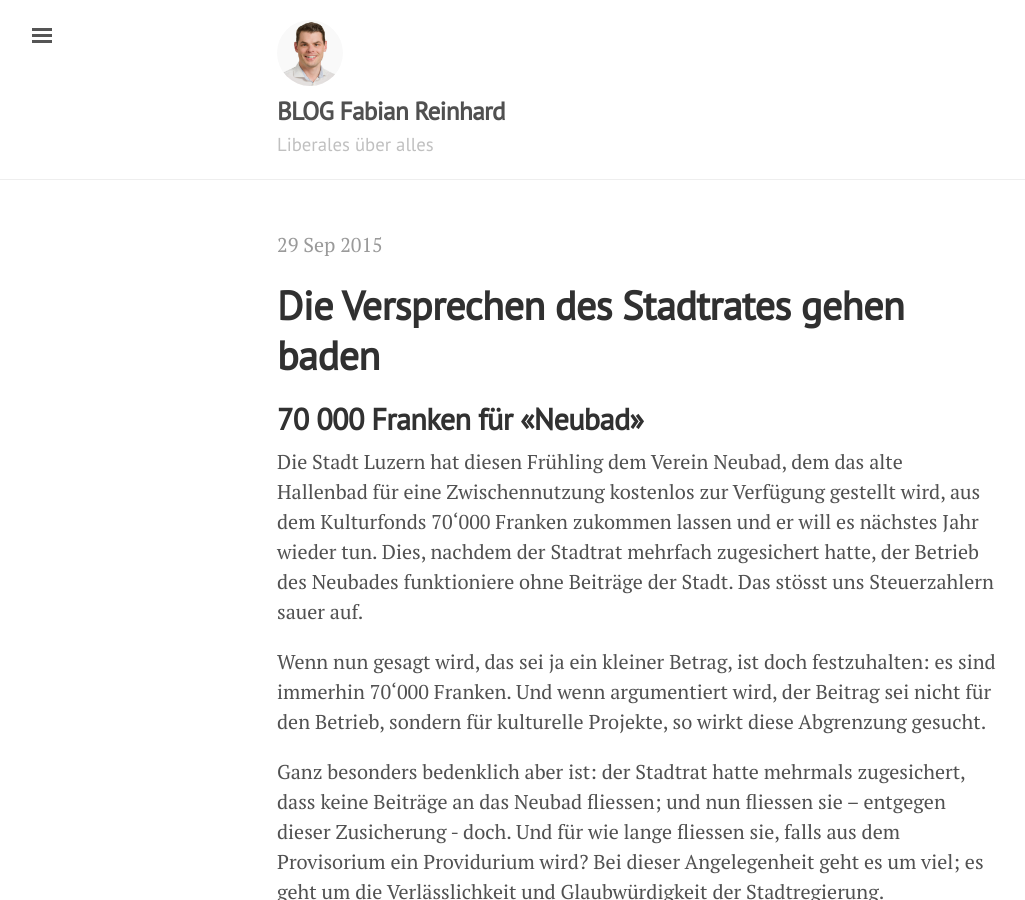
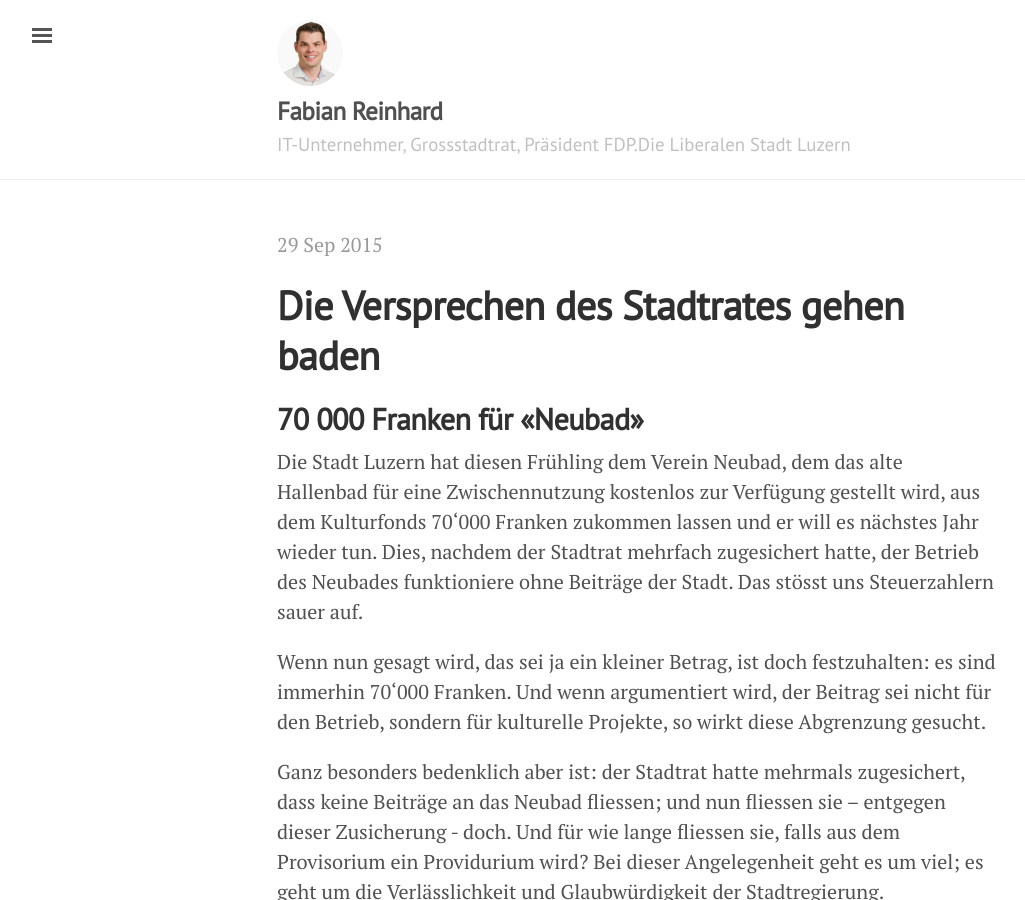
Before and after one commit to freinhard/freinhard.github.io, a Jekyll site: the page built from index.html, in a window 1280 px wide and 900 px high. Shown: the whole window, without its empty margins (3-1028 px from the left). Built offline with Jekyll 4.4.1, drawn with Linux system fonts in a browser that asks for light colours; the list of posts is cut into pages by our own code.

Commit message:
Change tagline

```diff
--- a/_config.yml
+++ b/_config.yml
@@ -5,8 +5,8 @@ permalink:           pretty
 relative_permalinks: true
 
 # Setup
-title:               BLOG Fabian Reinhard
-tagline:             'Liberales über alles'
+title:               Fabian Reinhard
+tagline:             'IT-Unternehmer, Grossstadtrat, Präsident FDP.Die Liberalen Stadt Luzern'
 description:         'Fabian Reinhard: IT-Unternehmer, Grossstadtrat Luzern, Präsident FDP.Die Liberalen Stadt Luzern'
 url:                 http://www.fabianreinhard.ch
 baseurl:             'http://www.fabianreinhard.ch'
```
